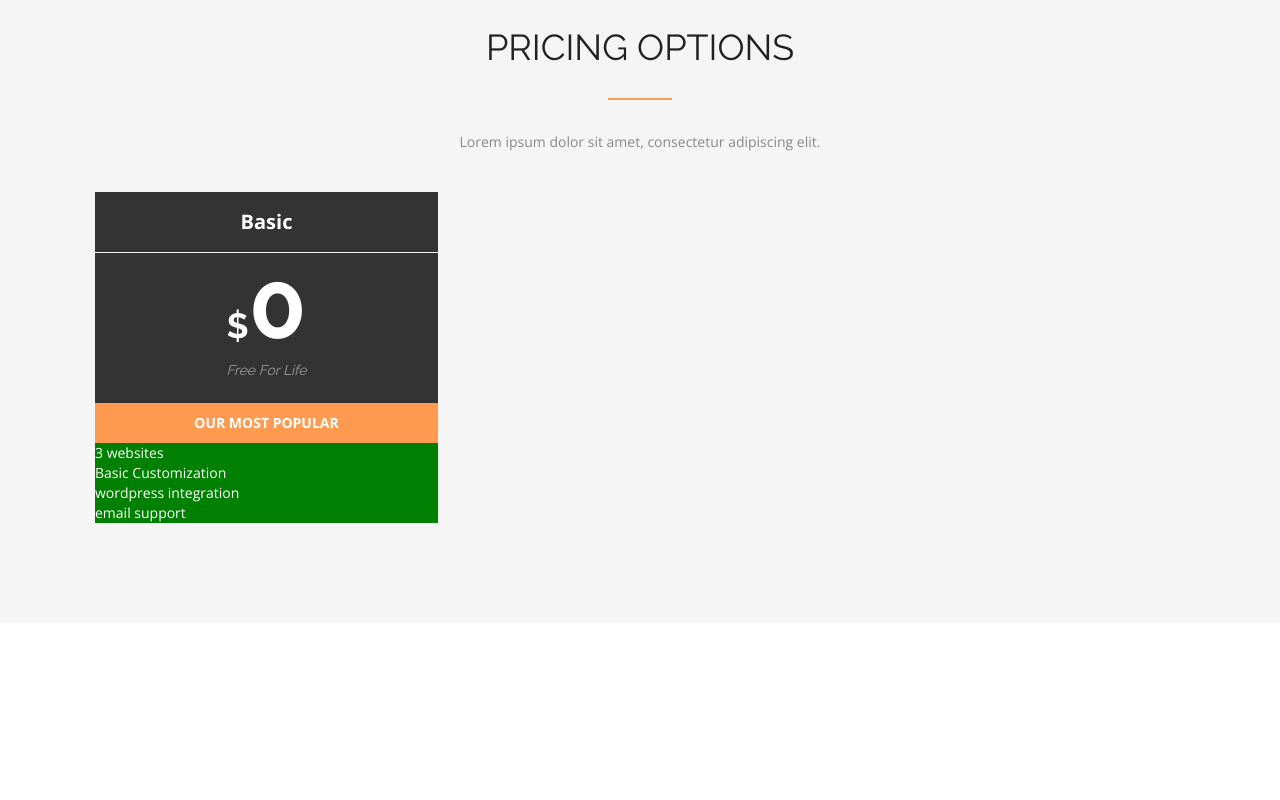
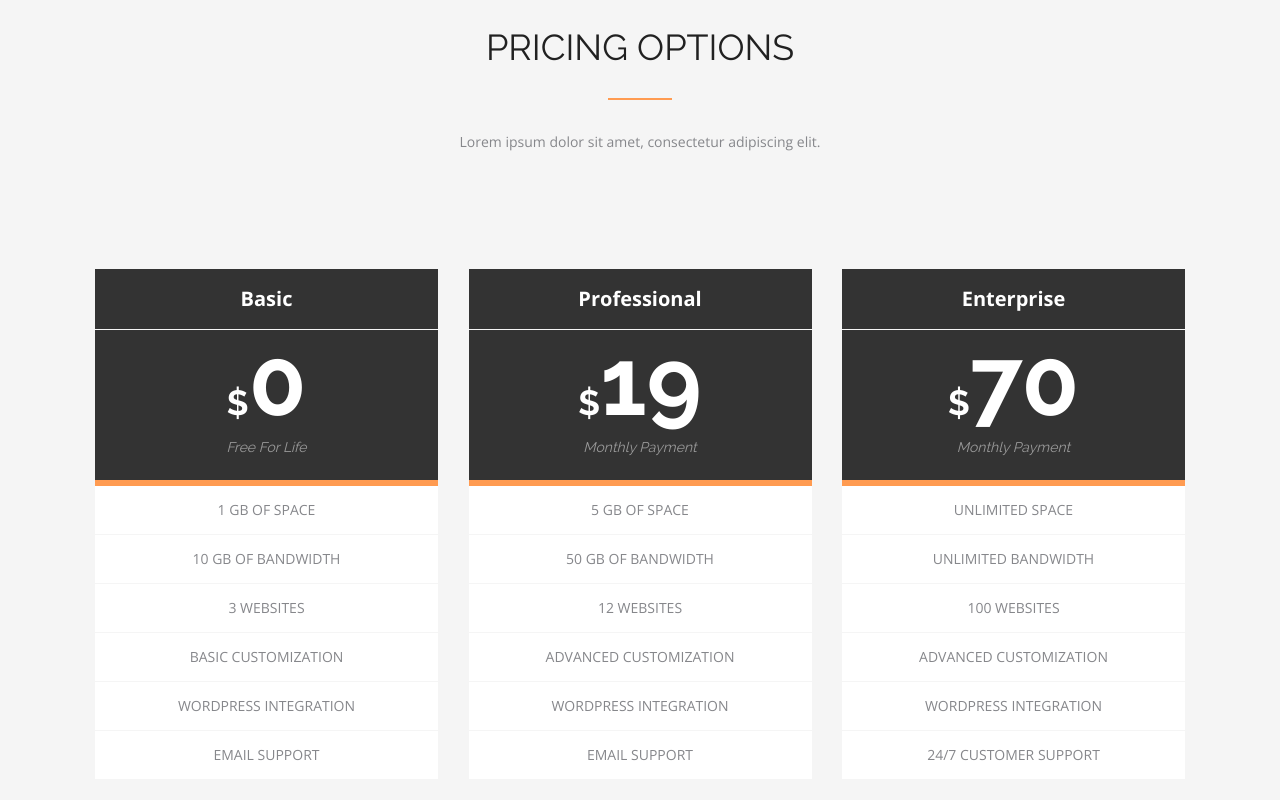
Before and after one commit to koles1ko/axit, a website: page app/index.html in a window 1280 px wide. Shown: the part 3248-4048 px from the top of the page. Before the commit the page ends 3871 px from the top, so only its background shows below. Drawn offline with nearby package versions, Linux system fonts and the light colour scheme.

Commit message:
added price menu

```diff
--- a/app/index.html
+++ b/app/index.html
@@ -310,6 +310,7 @@
             Lorem ipsum dolor sit amet, consectetur adipiscing elit.
           </div>
           <div class="price__inner">
+
             <div class="price__item">
               <div class="price__item-wrapper">
                   <div class="price__item-rate">
@@ -325,7 +326,7 @@
                     OUR MOST POPULAR
                   </a>
               </div>
-              <div>
+              <div class="price__item-list" >
                 <ul>
                   <li>1 gb of space</li>
                   <li>10 gb of bandwidth</li>
@@ -336,9 +337,69 @@
                 </ul>
               </div>
             </div>
+
+            <div class="price__item">
+              <div class="price__item-wrapper">
+                <div class="price__item-rate">
+                  Professional
+                </div>
+                <div class="price__item-cost">
+                  <span>$</span>19
+                  <div class="price__item-time">
+                    Monthly Payment
+                  </div>
+                </div>
+                <a href="#" class="price__item-button">
+                  OUR MOST POPULAR
+                </a>
+              </div>
+              <div class="price__item-list">
+                <ul>
+                  <li>5 gb of space</li>
+                  <li>50 gb of bandwidth</li>
+                  <li>12 websites</li>
+                  <li>Advanced Customization</li>
+                  <li>wordpress integration</li>
+                  <li>email support</li>
+                </ul>
+              </div>
+            </div>
+
+            <div class="price__item">
+              <div class="price__item-wrapper">
+                <div class="price__item-rate">
+                  Enterprise
+                </div>
+                <div class="price__item-cost">
+                  <span>$</span>70
+                  <div class="price__item-time">
+                    Monthly Payment
+                  </div>
+                </div>
+                <a href="#" class="price__item-button">
+                  OUR MOST POPULAR
+                </a>
+              </div>
+              <div class="price__item-list">
+                <ul>
+                  <li>Unlimited space</li>
+                  <li>unlimited bandwidth</li>
+                  <li>100 websites</li>
+                  <li>Advanced Customization</li>
+                  <li>wordpress integration</li>
+                  <li>24/7 customer support</li>
+                </ul>
+              </div>
+            </div>
+
           </div>
         </div>
       </section>
+
+
+      <div style="height: 300px;">
+
+      </div>
     </div>
 
     <footer class="footer">
--- a/app/scss/style.scss
+++ b/app/scss/style.scss
@@ -393,11 +393,16 @@
   padding-top: 100px;
   padding-bottom: 100px;
 }
+.price__inner{
+  display: flex;
+  justify-content: space-between;
+}
 .price__item{
   max-width: 343px;
   width: 100%;
-
+  margin-top: 117px;
   color: #fff;
+  position: relative;
 }
 .price__item-rate,
 .price__item-cost{
@@ -441,15 +446,32 @@
   display: block;
 }
 .price__item-wrapper{
-  transform: translatey(40px)
+  height: 217px;
+  overflow: hidden;
+  transition: all 1s;
+  position: absolute;
+  top: 0;
+  width: 100%;
+
 }
+
 .price__item:hover .price__item-wrapper{
-  color: red;
+  height: 251px;
+  transform: translateY(-34px);
 }
-.price__item{
-  ul{
+
+.price__item-list{
+  padding-top: 217px;
+  li{
+    @include main-text;
+    text-align: center;
     width: 100%;
-    background-color: green;
+    padding: 14px 0;
+    text-transform: uppercase;
+    background-color: #fff;
+    & + li{
+      margin-top: 1px;
+    }
   }
 }
 //end price
```
Also changed, not shown: app/css/style.min.css. Lines whose indentation alone changed are shown as unchanged.
